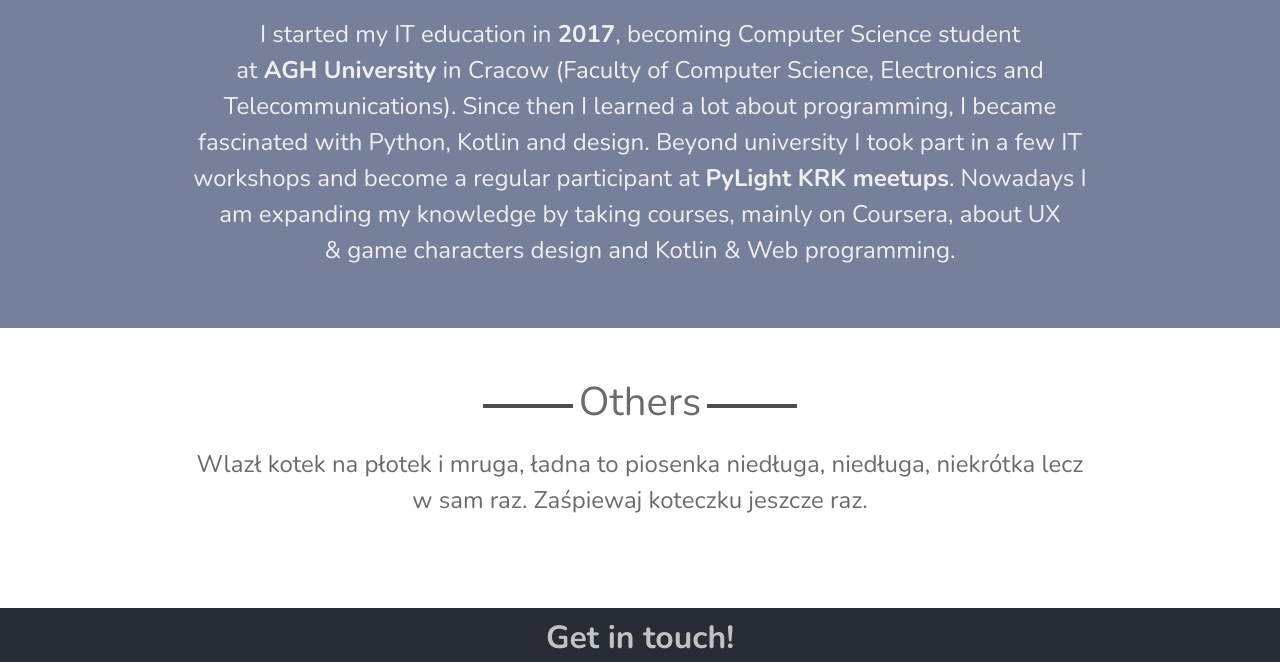
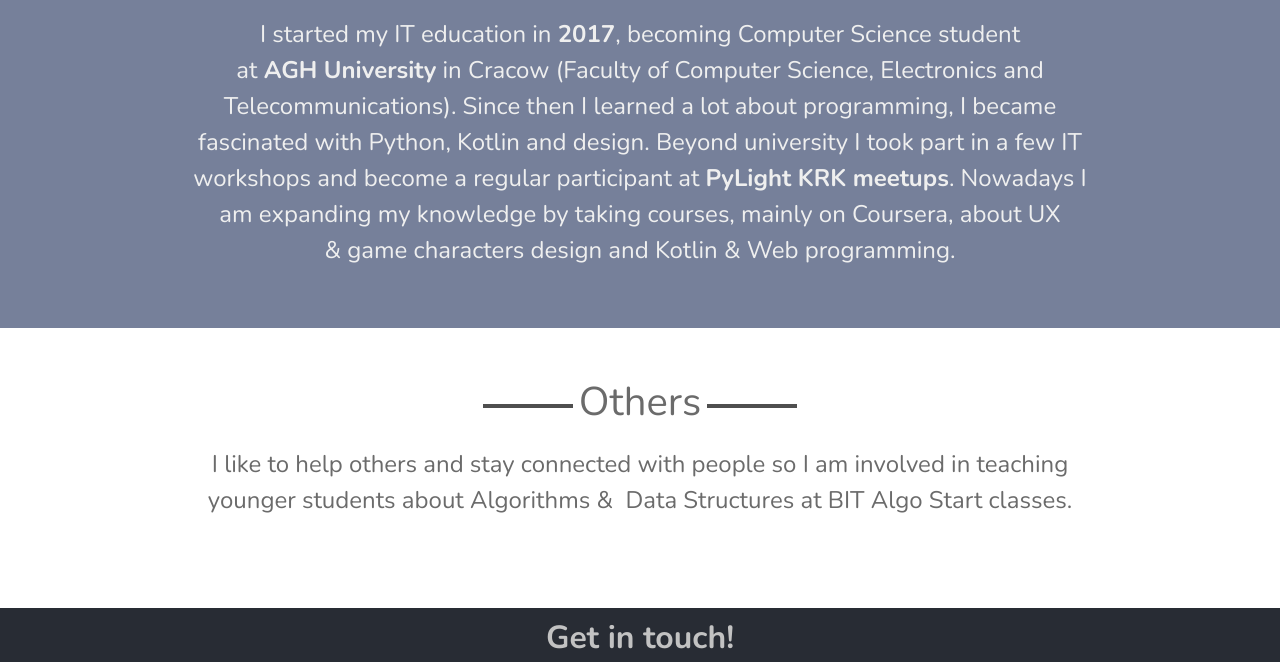
Before and after one commit to magk98/myPage, a plain HTML site: page index.html in a window 1280 px wide. Shown: the part 1154-1816 px from the top of the page. Drawn offline with nearby package versions, Linux system fonts and the light colour scheme.

Commit message:
Changed "others" a little bit and a little cleanup

```diff
--- a/css/styles.css
+++ b/css/styles.css
@@ -76,10 +76,6 @@ h1, h3{
     overflow: hidden;
     text-align: center;
 }
-.kotek{
-    color: rgba(0, 0, 0, 0);
-    margin-left: 10%;
-}
 /* CONTENT-BOXES*/
 .description{
     padding: 50px 15% 60px 15%;
--- a/index.html
+++ b/index.html
@@ -70,10 +70,7 @@
         <div id="others" class="description">
             <section>
                 <h1 class="h1-line">Others</h1>
-                    Wlazł kotek na płotek i mruga,
-                    ładna to piosenka niedługa,
-                    niedługa, niekrótka lecz w sam raz.
-                    Zaśpiewaj koteczku jeszcze raz.
+I like to help others and stay connected with people so I am involved in teaching younger students about Algorithms &&nbsp; Data Structures at BIT Algo Start classes.
             </section>
         </div>
     </div>
```
